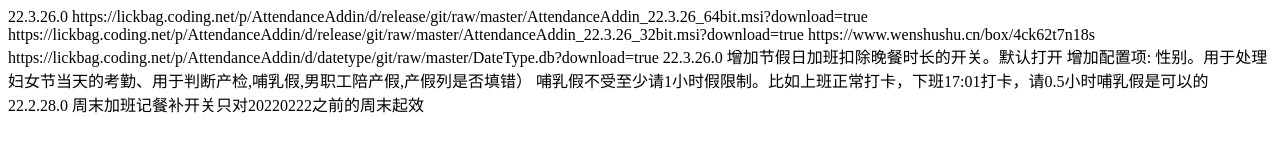
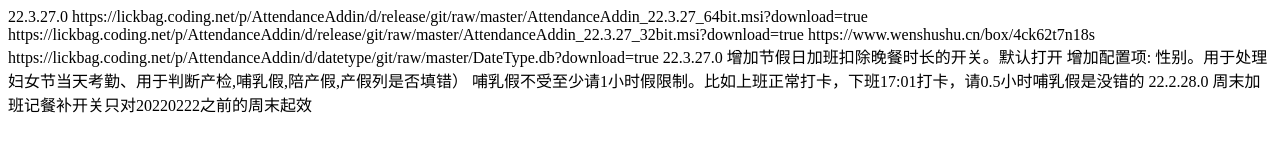
Before and after one commit to LickBag/AttendanceUpdate, a plain HTML site: page index.html in a window 1280 px wide. Drawn offline with Linux system fonts and the light colour scheme.

Commit message:
Update index.html

```diff
--- a/index.html
+++ b/index.html
@@ -1,17 +1,17 @@
 <?xml version="1.0" encoding="UTF-8"?>
 <lickBag>
     <attendanceAddin>
-        <version>22.3.26.0</version>
-        <x64fileURL>https://lickbag.coding.net/p/AttendanceAddin/d/release/git/raw/master/AttendanceAddin_22.3.26_64bit.msi?download=true</x64fileURL>
-        <x86fileURL>https://lickbag.coding.net/p/AttendanceAddin/d/release/git/raw/master/AttendanceAddin_22.3.26_32bit.msi?download=true</x86fileURL>
+        <version>22.3.27.0</version>
+        <x64fileURL>https://lickbag.coding.net/p/AttendanceAddin/d/release/git/raw/master/AttendanceAddin_22.3.27_64bit.msi?download=true</x64fileURL>
+        <x86fileURL>https://lickbag.coding.net/p/AttendanceAddin/d/release/git/raw/master/AttendanceAddin_22.3.27_32bit.msi?download=true</x86fileURL>
         <downloadURL>https://www.wenshushu.cn/box/4ck62t7n18s</downloadURL>
         <datetypeURL>https://lickbag.coding.net/p/AttendanceAddin/d/datetype/git/raw/master/DateType.db?download=true</datetypeURL>
         <versionLogs>
             <versionLog>
-                <version>22.3.26.0</version>
+                <version>22.3.27.0</version>
                 <log>增加节假日加班扣除晚餐时长的开关。默认打开</log>
-                <log>增加配置项: 性别。用于处理妇女节当天的考勤、用于判断产检,哺乳假,男职工陪产假,产假列是否填错）</log>
-                <log>哺乳假不受至少请1小时假限制。比如上班正常打卡，下班17:01打卡，请0.5小时哺乳假是可以的</log>
+                <log>增加配置项: 性别。用于处理妇女节当天考勤、用于判断产检,哺乳假,陪产假,产假列是否填错）</log>
+                <log>哺乳假不受至少请1小时假限制。比如上班正常打卡，下班17:01打卡，请0.5小时哺乳假是没错的</log>
             </versionLog>
             <versionLog>
                 <version>22.2.28.0</version>
```
